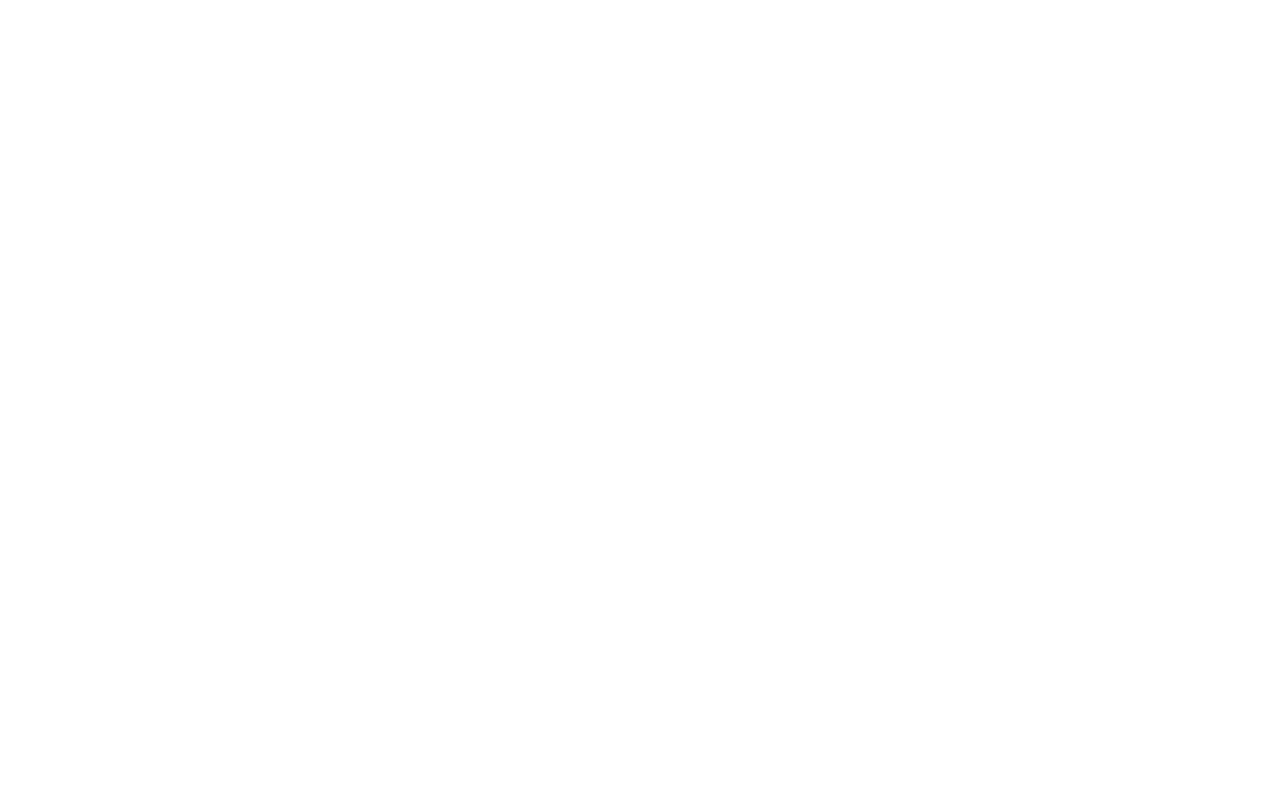
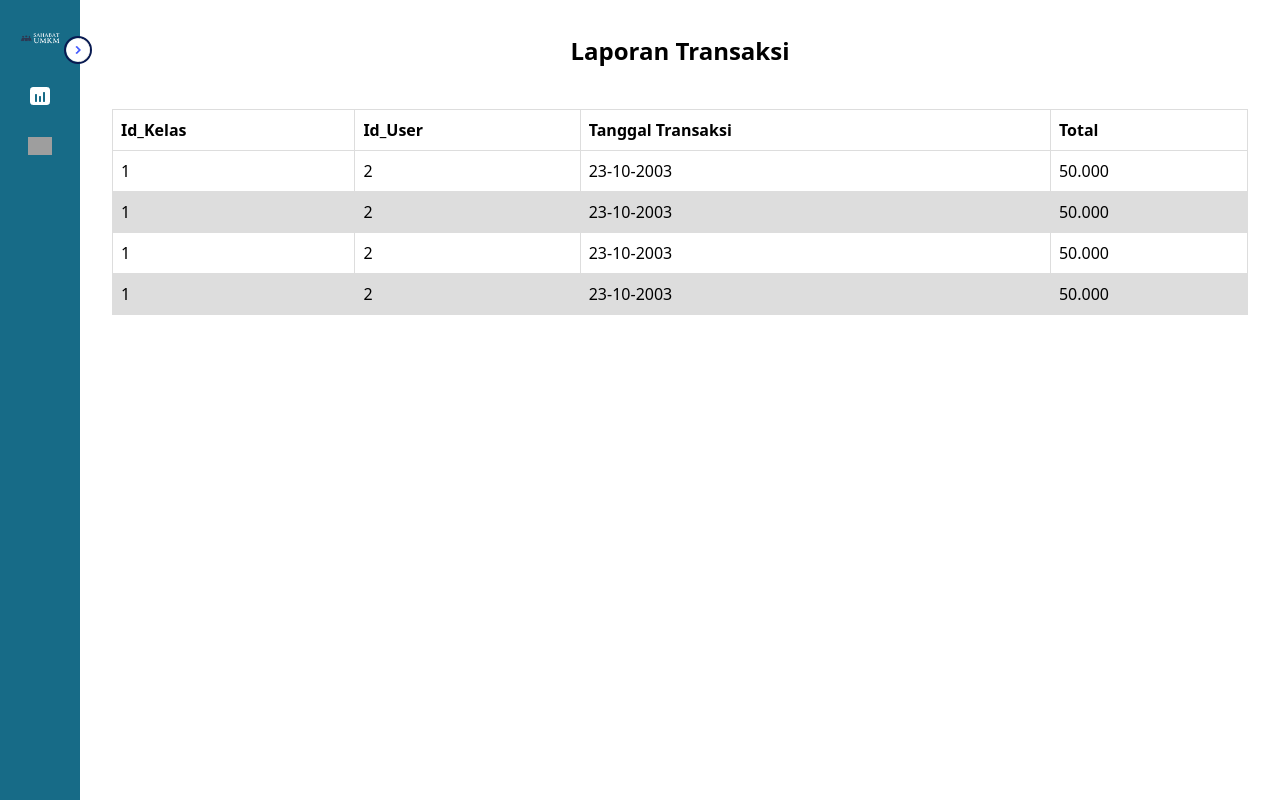
Before and after one commit to FS-1-Skilvul/Sahabat-UMKM, a React (Vite) app in the folder frontend/: page /transaksi in a window 1280 px wide. Before the commit this address had no page. Built offline with nearby package versions, Linux system fonts and the light colour scheme; grey boxes are pictures that could not be loaded; a web font is replaced by a local one.

Commit message:
create admin admin dashboard and transaksi page

```diff
--- a/frontend/package.json
+++ b/frontend/package.json
@@ -14,6 +14,7 @@
     "react": "^18.2.0",
     "react-dom": "^18.2.0",
     "react-icons": "^4.12.0",
+    "react-redux": "^8.1.3",
     "react-router-dom": "^6.19.0"
   },
   "devDependencies": {
--- a/frontend/src/App.css
+++ b/frontend/src/App.css
@@ -40,3 +40,17 @@
 .read-the-docs {
   color: #888;
 } */
+td, th {
+  border: 1px solid #dddddd;
+  text-align: left;
+  padding: 8px;
+}
+
+tr:nth-child(even) {
+  background-color: #dddddd;
+}
+
+td{
+  text-align: left;
+
+}
--- a/frontend/src/App.jsx
+++ b/frontend/src/App.jsx
@@ -1,40 +1,31 @@
-import Navbar from "./components/navbar";
 import "./App.css";
-import { Routes, BrowserRouter as Router,Route } from "react-router-dom"
-import Kategori from "./sections/Kategori";
+import { Routes, BrowserRouter as Router, Route } from "react-router-dom";
 import CariKelasPage from "./pages/CariKelasPage";
 // import { useSelector } from 'react-redux';
 import Home from "./pages/Home";
 import AdminDashboard from "./pages/AdminDashboard";
 import TransaksiAdmin from "./pages/TransaksiAdmin";
-import SideBarAdmin from "./components/SideBarAdmin";
-
+import FormAddClass from "./components/FormAddClass";
 
 function App() {
   // const isLoggedIn = useSelector(state => state.auth.isLoggedIn);
   // const userRole = useSelector(state => state.auth.userRole);
   return (
-
     <Router>
-    {/* <Navbar /> */}
-    {/* <SideBarAdmin /> */}
       <Routes>
-
         {/* route client */}
 
         <Route path="/" element={<Home />} />
-      <Route path="CariKelasPage" element={<CariKelasPage/>} />
+        <Route path="CariKelasPage" element={<CariKelasPage />} />
         {/* <Route path="#mentor" element={<Kategori/>} /> */}
-      <Route path="AdminDashboard" element={<AdminDashboard/>} />
+        <Route path="AdminDashboard" element={<AdminDashboard />} />
         {/* <Route path="/transaksi" element={<TransaksiAdmin/>} /> */}
 
-          <Route path="admin/transaksi" element={<TransaksiAdmin />} />
+        {/* Rute untuk admin */}
+        <Route path="/dashboard" element={<AdminDashboard />} />
+        <Route path="/transaksi" element={<TransaksiAdmin />} />
+        <Route path="/dashboard/FormAddClass" element={<FormAddClass />} />
 
-          {/* Rute untuk admin */}
-          <Route path="/admin/*" element={<SideBarAdmin />}>
-          <Route index element={<AdminDashboard />} />
-          <Route path="dashboard" element={<AdminDashboard />} />
-        </Route>
         {/* <Route path="/admin">
          {userRole === 'admin' ? <AdminPage /> : <Redirect to="/login" />}
        </Route>
@@ -44,17 +35,6 @@
       </Routes>
       {/* <Footer /> */}
     </Router>
-
-  )
-}
-
-function AdminRoutes() {
-  return (
-
-    <Routes>
-      <Route path="dashboard" element={<AdminDashboard />} />
-      <Route path="transaksi" element={<TransaksiAdmin />} />
-    </Routes>
   );
 }
 export default App;
--- a/frontend/src/components/CardClass.jsx
+++ b/frontend/src/components/CardClass.jsx
@@ -22,7 +22,7 @@
             <p className="   pb-2 rounded-md font-monserrat  text-sm  text-gray-600">{course.category}</p>
             <div className="flex py-3 px-2   justify-between items-center">
             <p className="font-monserrat  text-md font-semibold text-black  "> {course.price}</p>
-            <p className="py-1 px-3 cursor-pointer rounded-md font-monserrat  text-sm  bg-secondary text-white"> Ikuti Kelas</p>
+            <p className="py-1 px-3 cursor-pointer rounded-md font-monserrat  text-sm  bg-secondary text-white "> Ikuti Kelas</p>
             </div>
             </div>
           </div>
--- /dev/null
+++ b/frontend/src/components/FormAddClass.jsx
@@ -0,0 +1,28 @@
+import Layout from '../pages/Layout'
+
+function FormAddClass() {
+  return (
+    <Layout>
+
+    <div className='py-10 padding-x '>
+      <div className="flex flex-col w-1/2">
+        <h1 className='font-bold mb-5 text-2xl '>Tambah Kelas</h1>
+        <label htmlFor="" className='font-semibold mb-5 '>Nama Kelas</label>
+        <input type="text" name="username" id="username" className="block flex-1 border-0 bg-transparent py-1.5 pl-1 text-gray-900 placeholder:text-gray-400 focus:ring-0 sm:text-sm outline outline-gray-300 rounded-sm sm:leading-6  w-4/6" />
+        <label htmlFor="" className='font-semibold my-5 '>Deskripsi Kelas</label>
+        <textarea rows="4" cols=""  name="username" id="username" className=" block flex-1 border-0 bg-transparent py-1.5 pl-1 text-gray-900 placeholder:text-gray-400 focus:ring-0 sm:text-sm outline outline-gray-300 rounded-sm sm:leading-6" />
+        <label htmlFor="" className='font-semibold my-5 ' >Harga </label>
+        <input type="text" name="username" id="username" className="block flex-1 border-0 bg-transparent py-1.5 pl-1 text-gray-900 placeholder:text-gray-400 w-2/6  focus:ring-0 sm:text-sm outline outline-gray-300 rounded-sm sm:leading-6"/>
+        <label htmlFor="" className='font-semibold my-5 ' >Video </label>
+        <input type="text" name="username" id="username" className="block flex-1 border-0 bg-transparent py-1.5 pl-1 text-gray-900 placeholder:text-gray-400 w-2/6  focus:ring-0 sm:text-sm outline outline-gray-300 rounded-sm sm:leading-6"/>
+        <label htmlFor="" className='font-semibold my-5 ' >Gambar </label>
+        <input type="text" name="username" id="username" className="block flex-1 border-0 bg-transparent py-1.5 pl-1 text-gray-900 placeholder:text-gray-400 w-2/6  focus:ring-0 sm:text-sm outline outline-gray-300 rounded-sm sm:leading-6"/>
+        <button type='submit' className='button is-primary mb-2  text-sm font-semibold text-lg font-montserrat w-24  text-center p-3 rounded-sm bg-green-400 my-5'>Save</button>
+        {/* <input htmlFor="" placeholder='Nama Kelas'>Nama Kelas</input> */}
+      </div>
+    </div>
+    </Layout>
+  )
+}
+
+export default FormAddClass
--- /dev/null
+++ b/frontend/src/components/IsiSideBarAdmin.jsx
@@ -0,0 +1,15 @@
+import React from 'react'
+
+function IsiSideBarAdmin() {
+    const [activeMenu, setActiveMenu] = useState(null);
+    // const [open, setOpen] = useState(true);
+  return (
+       <div className="h-screen flex-1 p-7">
+          {activeMenu === "Dashboard" && <AdminDashboard/>}
+          {activeMenu === "Inbox" && <TransaksiAdmin />}
+          {activeMenu === 'Transaksi' && <Transaksi />}
+        </div>
+  )
+}
+
+export default IsiSideBarAdmin
--- a/frontend/src/components/SideBarAdmin.jsx
+++ b/frontend/src/components/SideBarAdmin.jsx
@@ -1,25 +1,42 @@
 import { useState } from "react";
-import { BrowserRouter, Routes, Route, Link } from "react-router-dom";
+import { BrowserRouter, Routes, Route, Link,useNavigate  } from "react-router-dom";
 import TransaksiAdmin from "../pages/TransaksiAdmin";
 import AdminDashboard from "../pages/AdminDashboard";
+import IsiSideBarAdmin from "./IsiSideBarAdmin";
+// import { useDispatch, useSelector } from "react-redux";
+import { IoPerson, IoPricetag, IoHome, IoLogOut } from "react-icons/io5";
 
 function SideBarAdmin() {
-  const [activeMenu, setActiveMenu] = useState(null);
-  const [open, setOpen] = useState(true);
+  const [activeMenu, setActiveMenu] = useState();
+  const [open, setOpen] = useState();
+  // const dispatch = useDispatch();
+  // const navigate = useNavigate();
+  // const { user } = useSelector((state) => state.auth);
+
+  // const logout = () => {
+  //   dispatch(LogOut());
+  //   dispatch(reset());
+  //   navigate("/");
+  // };
   const Menus = [
-    { title: "Dashboard", src: "Chart_fill", to: "" },
-    { title: "Inbox", src: "Chat", to: "/admin/transaksi" },
-    { title: "Accounts", src: "User", gap: true, to: "" },
-    { title: "Schedule ", src: "Calendar", to: "" },
+    { title: "Dashboard", src: "Chart_fill", to: "/dashboard" },
+    { title: "Transaksi", src: <IoHome/>, to: "/transaksi" },
+
   ];
+
+
+  // const navigate = useNavigate();
+
   const handleMenuClick = (menu) => {
-    setActiveMenu(menu);
+   setActiveMenu(menu);
+  //  navigate(menu.to);
+   console.log("menu", menu);
   };
 
   return (
     <div>
       <div className="flex">
-        <div className={` ${open ? "w-72" : "w-20 "} bg-dark-purple h-screen p-5  pt-8 relative duration-300`}>
+        <div className={` ${open ? "w-72" : "w-20 "} bg-secondary h-screen p-5  pt-8 relative duration-300`}>
           <img
             src="../src/assets/control.png"
             className={`absolute cursor-pointer -right-3 top-9 w-7 border-dark-purple
@@ -37,19 +54,29 @@
                 className={`flex  rounded-md p-2 cursor-pointer hover:bg-light-white text-gray-300 text-sm items-center gap-x-4
               ${Menu.gap ? "mt-9" : "mt-2"} ${activeMenu === Menu.title && "bg-light-white"}  `}
                 onClick={() => handleMenuClick(Menu.title)}
-              >
+                >
+                <Link to={Menu.to} onClick={() => setActiveMenu(Menu.to)}>
                 <button>
                   <img src={`../src/assets/${Menu.src}.png`} />
                 </button>
                 <span className={`${!open && "hidden"} origin-left duration-200`}>{Menu.title}</span>
+              </Link>
               </li>
             ))}
           </ul>
+          {/* <button onClick={logout} className="button is-white">
+              <IoLogOut /> Logout
+            </button> */}
         </div>
-        <div className="h-screen flex-1 p-7">
-          {activeMenu === "Dashboard" && <AdminDashboard/>}
-          {activeMenu === "Inbox" && <TransaksiAdmin />}
-          {/* {activeMenu === 'Transaksi' && <Transaksi />} */}
+
+        {/* <IsiSideBarAdmin/> */}
+        <div className="">
+
+
+          <main>{}</main>
+          {/* {activeMenu === "Dashboard" && <AdminDashboard/>}
+          {activeMenu === "Transaksi" && <TransaksiAdmin />}
+           {activeMenu === 'Transaksi' && <TransaksiAdmin />} */}
         </div>
       </div>
     </div>
--- /dev/null
+++ b/frontend/src/pages/Layout.jsx
@@ -0,0 +1,19 @@
+import React from "react";
+import SideBarAdmin from "../components/SideBarAdmin";
+
+const Layout = ({ children }) => {
+  return (
+    <React.Fragment>
+      <div className="flex max-h-screen" >
+        <div className=" flex flex-col">
+          <SideBarAdmin />
+        </div>
+        <div className="flex flex-col flex-1 w-full overflow-y-auto p-4">
+          <main className="flex-1">{children}</main>
+        </div>
+      </div>
+    </React.Fragment>
+  );
+};
+
+export default Layout;
--- a/frontend/src/pages/TransaksiAdmin.jsx
+++ b/frontend/src/pages/TransaksiAdmin.jsx
@@ -1,13 +1,64 @@
-import React from 'react'
-import SideBarAdmin from '../components/SideBarAdmin'
+import React from "react";
+import SideBarAdmin from "../components/SideBarAdmin";
+import Layout from "./Layout";
 
 function TransaksiAdmin() {
   return (
-    <div>
+    <Layout>
+      <div className="flex flex-col py-5">
+        {/* <SideBarAdmin /> */}
 
-     <h3>HALOOOOOOO</h3>
-    </div>
-  )
+        <h1 className="flex justify-center font-bold pb-7 text-2xl">Laporan Transaksi</h1>
+        <table className="table-auto m-4 border-collapse ">
+          <thead className="">
+            <tr className=" text-left font-bold  ring-offset-neutral-400">
+              <th>Id_Kelas</th>
+              <th>Id_User</th>
+
+              <th>Tanggal Transaksi</th>
+              <th>Total</th>
+              </tr>
+          </thead>
+          <tbody>
+            <tr>
+              <td>1</td>
+              <td>2</td>
+
+              <td>23-10-2003</td>
+              <td>50.000</td>
+
+            </tr>
+            <tr>
+              <td>1</td>
+              <td>2</td>
+
+              <td>23-10-2003</td>
+              <td>50.000</td>
+
+            </tr>
+            <tr>
+              <td>1</td>
+              <td>2</td>
+
+              <td>23-10-2003</td>
+              <td>50.000</td>
+
+            </tr>
+            <tr>
+              <td>1</td>
+              <td>2</td>
+
+              <td>23-10-2003</td>
+              <td>50.000</td>
+
+            </tr>
+          </tbody>
+        </table>
+        {/* Konten utama */}
+        {/* <Outlet /> */}
+      </div>
+    </Layout>
+  );
 }
 
-export default TransaksiAdmin
+export default TransaksiAdmin;
```
Also changed, not shown: frontend/src/components/Navbar.jsx (+8 -5 lines), frontend/src/constants/index.js (+7 -1 lines), frontend/src/pages/AdminDashboard.jsx (+43 -21 lines), frontend/src/assets/transaction-history.png (added), 1 other file (tests, documents, lock files or other folders). Lines whose indentation alone changed are shown as unchanged.
